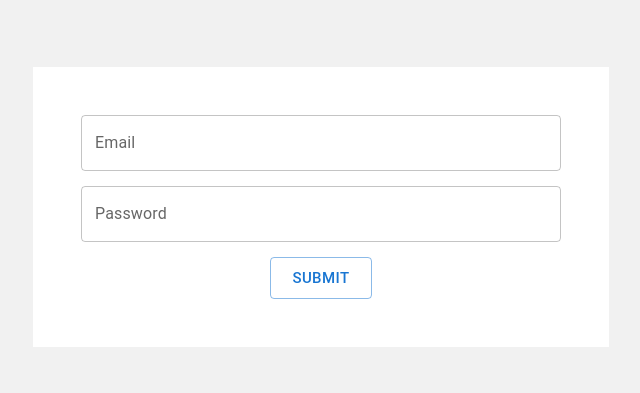
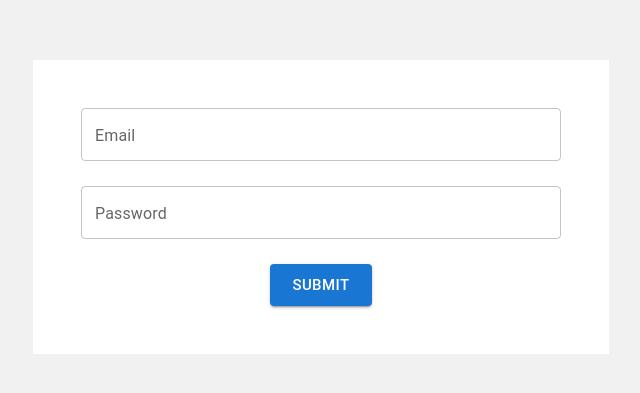
Before and after one commit to Arun9600/mui-worksample, a React (Create React App) app: page / in a window 1280 px wide. Shown: the part 193-586 px from the top of the page, without its empty margins (319-959 px from the left). Built offline with nearby package versions, Linux system fonts and the light colour scheme.

Commit message:
input props updated

```diff
--- a/src/components/Login.js
+++ b/src/components/Login.js
@@ -8,7 +8,12 @@ const Login = () => {
             type="email"
             label="Email"
             name="email"
-            sx={{ marginBottom: "15px" }}
+            sx={{ marginBottom: "25px" }}
+            inputProps={{
+              style: {
+                height: "20px",
+              },
+            }}
           ></TextField>
         </FormControl>
         <FormControl fullWidth required>
@@ -16,11 +21,16 @@ const Login = () => {
             type="password"
             label="Password"
             name="password"
-            sx={{ marginBottom: "15px" }}
+            sx={{ marginBottom: "25px" }}
+            inputProps={{
+              style: {
+                height: "20px",
+              },
+            }}
           ></TextField>
         </FormControl>
         <Box sx={{ display: "flex", justifyContent: "center" }}>
-          <Button variant="outlined" size="large" type="submit">
+          <Button variant="contained" size="large" type="submit">
             Submit
           </Button>
         </Box>
```
